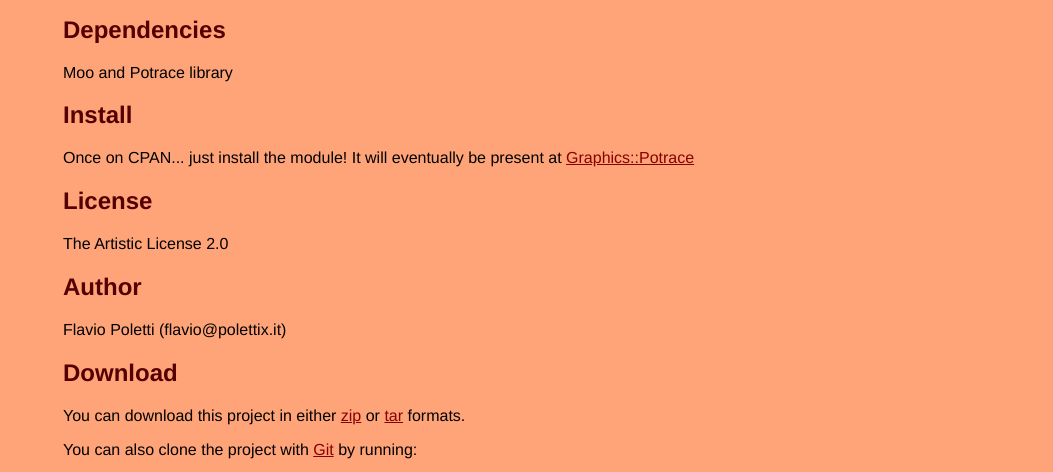
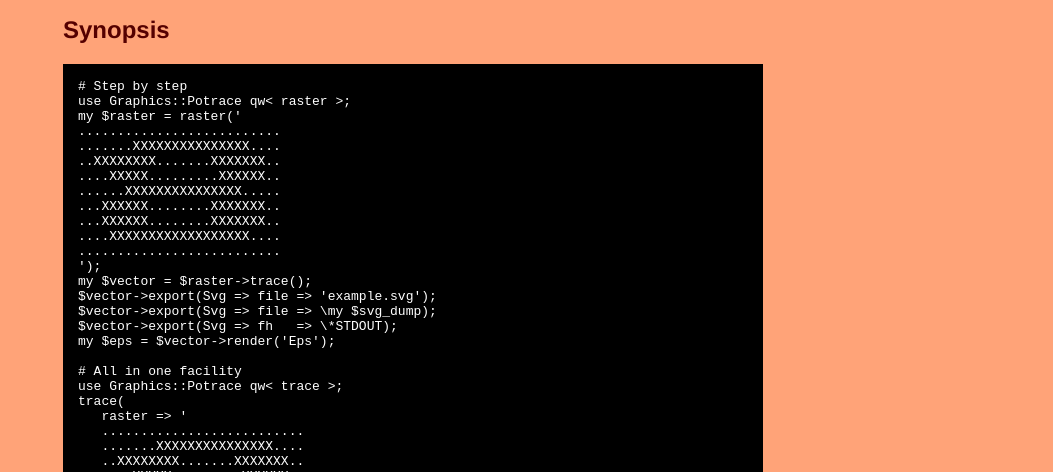
Before and after one commit to polettix/Graphics-Potrace, a plain HTML site: page index.html in a window 1280 px wide. Shown: the part 303-775 px from the top of the page, without its empty margins (227-1280 px from the left). Drawn offline with Linux system fonts and the light colour scheme.

Commit message:
polished web page

```diff
--- a/index.html
+++ b/index.html
@@ -56,13 +56,76 @@
 
 
 
-      <h2>Dependencies</h2>
-      <p>Moo and Potrace library</p>
+      <h2>Synopsis</h2>
 
+<pre>
+# Step by step
+use Graphics::Potrace qw&lt; raster &gt;;
+my $raster = raster('
+..........................
+.......XXXXXXXXXXXXXXX....
+..XXXXXXXX.......XXXXXXX..
+....XXXXX.........XXXXXX..
+......XXXXXXXXXXXXXXX.....
+...XXXXXX........XXXXXXX..
+...XXXXXX........XXXXXXX..
+....XXXXXXXXXXXXXXXXXX....
+..........................
+');
+my $vector = $raster-&gt;trace();
+$vector-&gt;export(Svg =&gt; file =&gt; 'example.svg');
+$vector-&gt;export(Svg =&gt; file =&gt; \my $svg_dump);
+$vector-&gt;export(Svg =&gt; fh   =&gt; \*STDOUT);
+my $eps = $vector-&gt;render('Eps');
 
+# All in one facility
+use Graphics::Potrace qw&lt; trace &gt;;
+trace(
+   raster =&gt; '
+   ..........................
+   .......XXXXXXXXXXXXXXX....
+   ..XXXXXXXX.......XXXXXXX..
+   ....XXXXX.........XXXXXX..
+   ......XXXXXXXXXXXXXXX.....
+   ...XXXXXX........XXXXXXX..
+   ...XXXXXX........XXXXXXX..
+   ....XXXXXXXXXXXXXXXXXX....
+   ..........................
+   ',
+   vectorial =&gt; [ Svg =&gt; file =&gt; 'example.svg' ],
+);
 
-      <h2>Install</h2>
-      <p>Once on CPAN... just install the module! It will eventually be present at <a href="https://metacpan.org/release/Graphics-Potrace">Graphics::Potrace</a></p>
+# There is a whole lot of DWIMmery in both raster() and trace().
+# Stick to Graphics::Potrace::Raster for finer control
+use Graphics::Potrace::Raster;
+my $raster = Graphics::Potrace::Raster-&gt;load(
+   Ascii =&gt; text =&gt; '
+   ..........................
+   .......XXXXXXXXXXXXXXX....
+   ..XXXXXXXX.......XXXXXXX..
+   ....XXXXX.........XXXXXX..
+   ......XXXXXXXXXXXXXXX.....
+   ...XXXXXX........XXXXXXX..
+   ...XXXXXX........XXXXXXX..
+   ....XXXXXXXXXXXXXXXXXX....
+   ..........................
+   ',
+);
+# you know what to do with $raster - see above!
+
+</pre>
+
+      <h2>Download and Install</h2>
+      <p>Find it on CPAN - <a href="https://metacpan.org/release/Graphics-Potrace">Graphics::Potrace</a></p>
+
+    <p>
+      You can also download this project from <a href="https://github.com/">Github</a> in either
+      <a href="https://github.com/polettix/Graphics-Potrace/zipball/master">zip</a> or
+      <a href="https://github.com/polettix/Graphics-Potrace/tarball/master">tar</a> formats.
+    <p>You can also clone the project with <a href="http://git-scm.com">Git</a>
+      by running:
+      <pre>$ git clone git://github.com/polettix/Graphics-Potrace</pre>
+    </p>
 
 
 
@@ -75,20 +138,6 @@
       <p>Flavio Poletti (flavio@polettix.it)<br/>      </p>
 
 
-    <h2>Download</h2>
-    <p>
-      You can download this project in either
-      <a href="https://github.com/polettix/Graphics-Potrace/zipball/master">zip</a> or
-      <a href="https://github.com/polettix/Graphics-Potrace/tarball/master">tar</a> formats.
-    <p>You can also clone the project with <a href="http://git-scm.com">Git</a>
-      by running:
-      <pre>$ git clone git://github.com/polettix/Graphics-Potrace</pre>
-    </p>
-
-    <div class="footer">
-      get the source code on GitHub : <a href="https://github.com/polettix/Graphics-Potrace">polettix/Graphics-Potrace</a>
-    </div>
-
   </div>
 
 </body>
```
